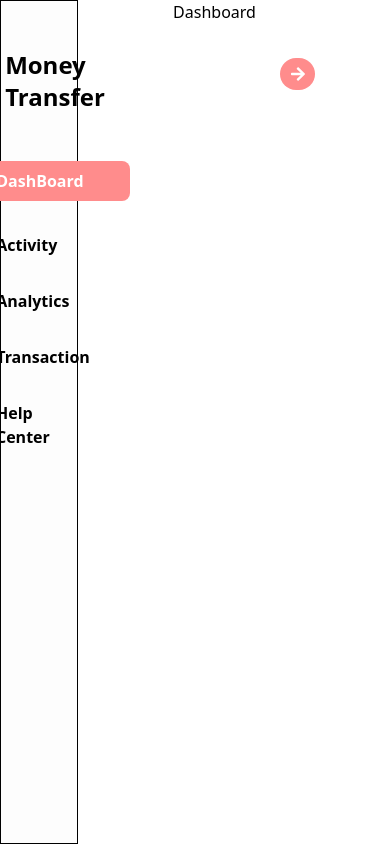
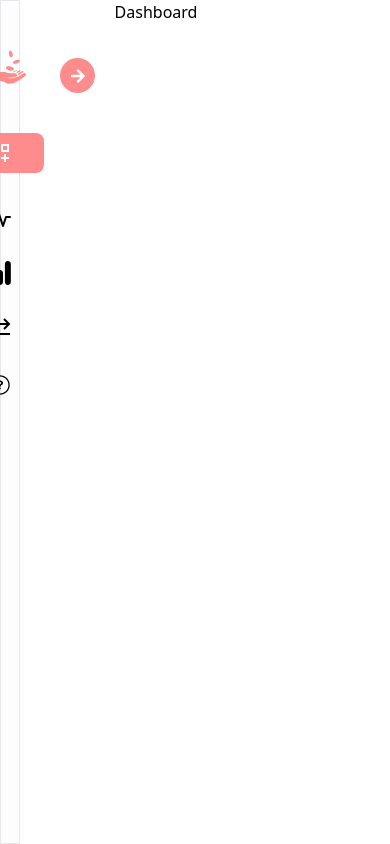
Before and after one commit to mudassirarif17/chatproject, a React (Create React App) app: page / in a window 390 px wide. Built offline with nearby package versions, Linux system fonts and the light colour scheme.

Commit message:
responsiveness is ready

```diff
--- a/src/components/Navbar.jsx
+++ b/src/components/Navbar.jsx
@@ -14,26 +14,37 @@ const Navbar = () => {
     const [isExpanded, setIsExpanded] = useState(false);
 
     const variants = {
-        expanded: { width: "20%" },
-        nonexpanded: { width: "6%" },
+        expanded: { width: "20vw" },
+        nonexpanded: { width: "5vw" },
     };
 
     return (
         <div >
-            <div onClick={() => setIsExpanded(!isExpanded)} className='w-[35px] bg-[#FF8C8C] absolute top-[58px] left-[280px] px-2 py-2 rounded-full flex justify-center'><FaArrowRight className='text-white' /></div>
-            <div
-             className="navbar border border-black bg-[#FDFDFD] w-[20vw] h-[100vh] flex flex-col items-center ">
-                <div className="logo flex items-center mt-12 font-semibold text-2xl"><GiReceiveMoney className='mx-3 text-4xl text-[#FF8C8C]' />Money Transfer</div>
+            <div onClick={()=>setIsExpanded(!isExpanded)} className={`w-[35px] h-[35px] bg-[#FF8C8C] absolute top-[58px] left-[280px] px-2 py-2 rounded-full flex justify-center items-center ${!isExpanded ? "left-[60px]" : ""}`}><FaArrowRight className='text-white' /></div>
+
+            <motion.div
+                animate={isExpanded ? "expanded" : "nonexpanded"}
+                variants={variants}
+             className="navbar bg-[#FDFDFD]  w-[20vw] h-[100vh] flex flex-col items-center border border-r-1">
+
+                <div className="logo flex items-center mt-12 font-semibold text-2xl"><GiReceiveMoney className='mx-3 text-4xl text-[#FF8C8C]' /><span className={!isExpanded ? "hidden" : "block"}>Money Transfer</span></div>
+
                 <ul className="menu space-y-8 mt-4">
                     <li></li>
-                    <li onClick={() => setActive(0)} className={`pr-10 cursor-pointer rounded-lg flex items-center font-semibold ${active === 0 ? 'bg-[#FF8C8C] text-white py-2' : ''}`}
-                    ><MdOutlineDashboardCustomize className='text-2xl mx-3' />DashBoard</li>
-                    <li onClick={() => setActive(1)} className={`pr-10 cursor-pointer rounded-lg flex items-center font-semibold ${active === 1 ? 'bg-[#FF8C8C] text-white py-2' : ''}`}><FiActivity className='mx-3 text-2xl' />Activity</li>
-                    <li onClick={() => setActive(2)} className={`pr-10 cursor-pointer rounded-lg flex items-center font-semibold ${active === 2 ? 'bg-[#FF8C8C] text-white py-2' : ''}`}><SiGoogleanalytics className='mx-3 text-2xl' />Analytics</li>
-                    <li onClick={() => setActive(3)} className={`pr-10 cursor-pointer rounded-lg flex items-center font-semibold ${active === 3 ? 'bg-[#FF8C8C] text-white py-2' : ''}`}><GrTransaction className='mx-3 text-2xl' />Transaction</li>
-                    <li onClick={() => setActive(4)} className={`pr-10 cursor-pointer rounded-lg flex items-center font-semibold ${active === 4 ? 'bg-[#FF8C8C] text-white py-2' : ''}`}><IoIosHelpCircleOutline className='mx-3 text-2xl' />Help Center</li>
+
+                    <li onClick={() => {setActive(0)}} className={`pr-5 cursor-pointer rounded-lg flex items-center font-semibold  ${active === 0 ? 'bg-[#FF8C8C] text-white py-2' : ''}`}
+                    ><MdOutlineDashboardCustomize className='text-2xl mx-3' /><span className={!isExpanded ? "hidden" : "block"}>DashBoard</span></li>
+
+                    <li onClick={() => setActive(1)} className={`pr-5 cursor-pointer rounded-lg flex items-center font-semibold ${active === 1 ? 'bg-[#FF8C8C] text-white py-2' : ''}`}><FiActivity className='mx-3 text-2xl' /><span className={!isExpanded ? "hidden" : "block"}>Activity</span></li>
+
+                    <li onClick={() => setActive(2)} className={`pr-5 cursor-pointer rounded-lg flex items-center font-semibold ${active === 2 ? 'bg-[#FF8C8C] text-white py-2' : ''}`}><SiGoogleanalytics className='mx-3 text-2xl' /><span className={!isExpanded ? "hidden" : "block"}>Analytics</span></li>
+
+                    <li onClick={() => setActive(3)} className={`pr-5 cursor-pointer rounded-lg flex items-center font-semibold ${active === 3 ? 'bg-[#FF8C8C] text-white py-2' : ''}`}><GrTransaction className='mx-3 text-2xl' /><span className={!isExpanded ? "hidden" : "block"}>Transaction</span></li>
+
+                    <li onClick={() => setActive(4)} className={`pr-5 cursor-pointer rounded-lg flex items-center font-semibold ${active === 4 ? 'bg-[#FF8C8C] text-white py-2' : ''}`}><IoIosHelpCircleOutline className='mx-3 text-2xl' /><span className={!isExpanded ? "hidden" : "block"}>Help Center</span></li>
+
                 </ul>
-            </div>
+            </motion.div>
         </div>
     )
 }
```
